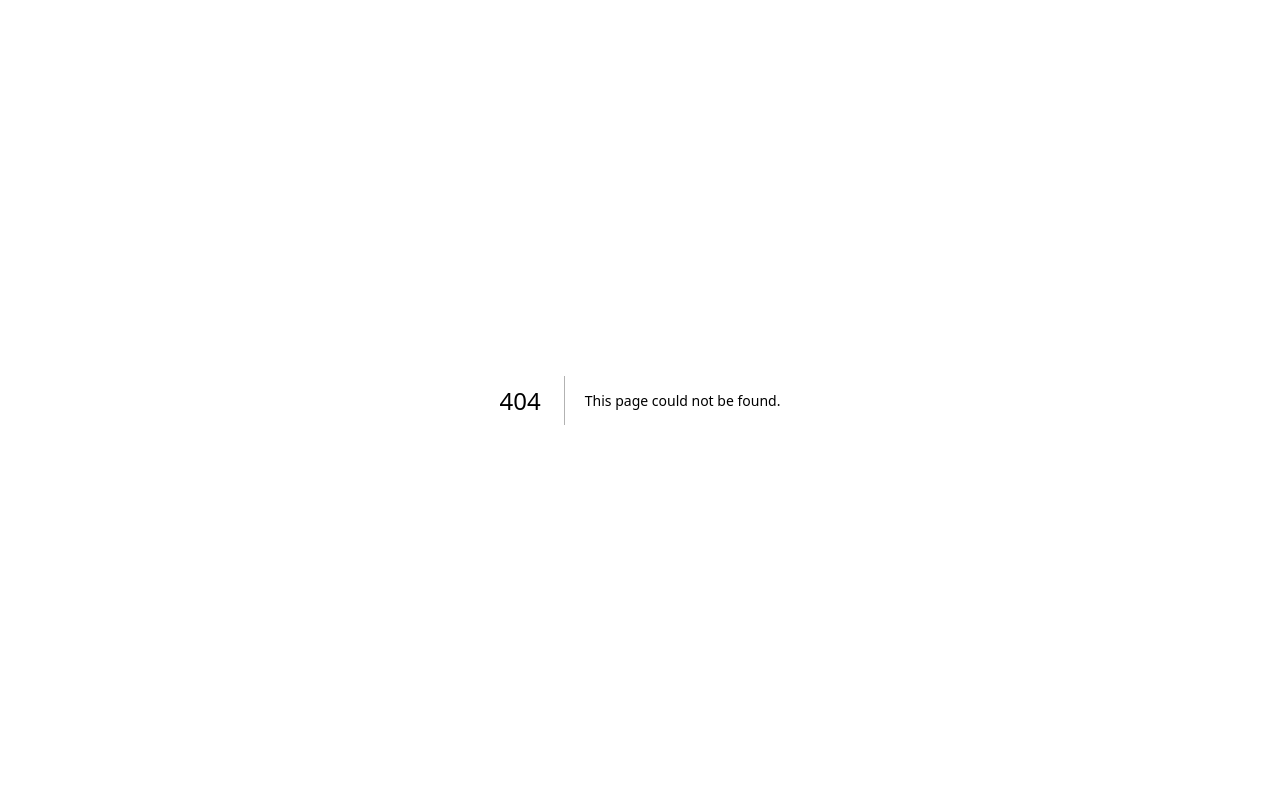
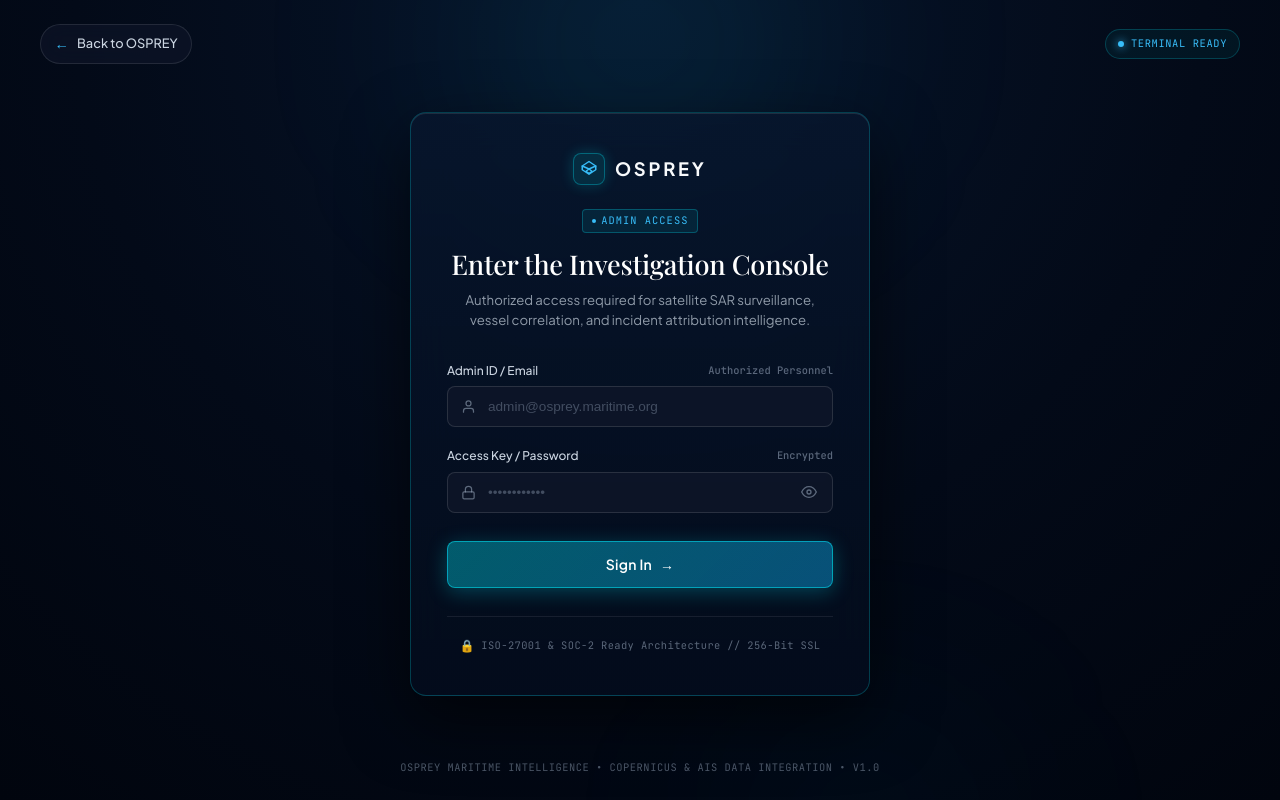
Before and after one commit to mddanish-31/OSPREY, a Next.js app: page /admin/login in a window 1280 px wide. Before the commit this address had no page. Built offline with nearby package versions, Linux system fonts and the light colour scheme.

Commit message:
Create page.js

```diff
--- /dev/null
+++ b/src/app/admin/login/page.js
@@ -0,0 +1,44 @@
+import Link from "next/link";
+import AdminLoginForm from "./AdminLoginForm";
+import styles from "./AdminLogin.module.css";
+
+export const metadata = {
+  title: "Admin Access | OSPREY Maritime Intelligence",
+  description:
+    "Secure authentication terminal for authorized OSPREY maritime surveillance, satellite SAR intelligence, and incident investigation personnel.",
+};
+
+export default function AdminLoginPage() {
+  return (
+    <div className={styles.loginPageContainer}>
+      {/* Background Atmosphere */}
+      <div className={styles.ambientGlowTop} aria-hidden="true" />
+      <div className={styles.ambientGlowBottom} aria-hidden="true" />
+
+      {/* Top Navigation */}
+      <header className={styles.topNav}>
+        <Link href="/" className={styles.backLink} title="Return to OSPREY Landing Page">
+          <span className={styles.backArrow} aria-hidden="true">←</span>
+          <span>Back to OSPREY</span>
+        </Link>
+
+        <div className={styles.statusIndicator} title="Security State">
+          <span className={styles.statusDot} />
+          <span>TERMINAL READY</span>
+        </div>
+      </header>
+
+      {/* Main Login Card */}
+      <main className={styles.mainContent}>
+        <AdminLoginForm />
+      </main>
+
+      {/* Footer */}
+      <footer className={styles.pageFooter}>
+        <p className={styles.footerText}>
+          OSPREY MARITIME INTELLIGENCE &bull; COPERNICUS &amp; AIS DATA INTEGRATION &bull; V1.0
+        </p>
+      </footer>
+    </div>
+  );
+}
```
